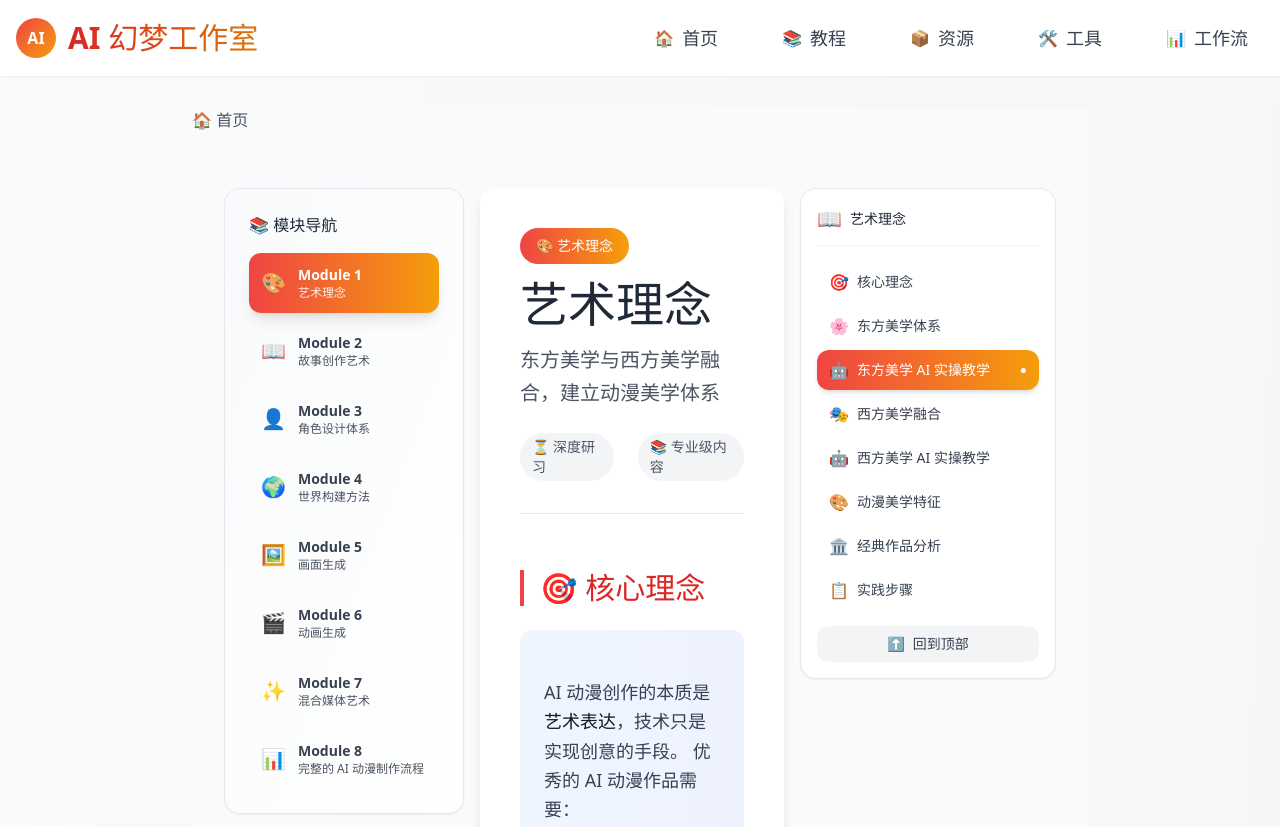
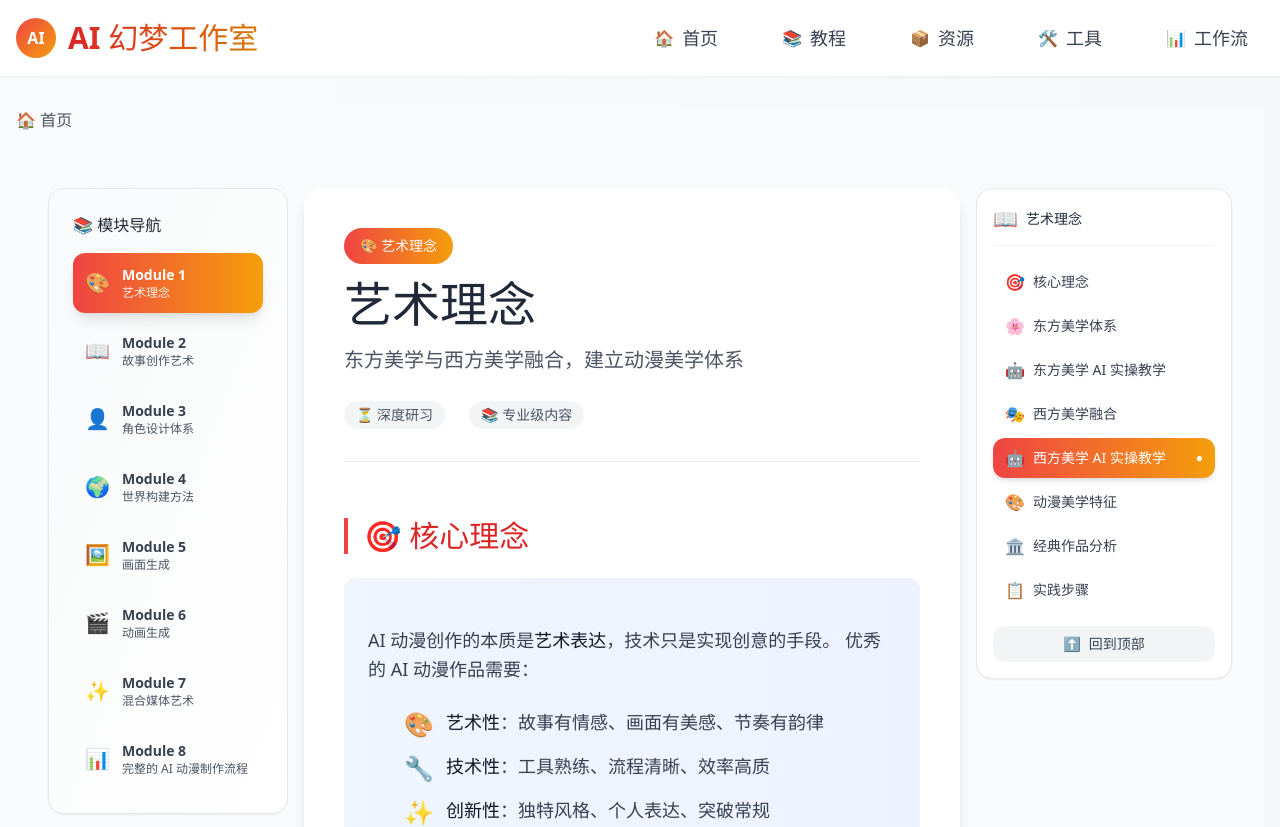
Before and after one commit to rouyundemao/ai-anime-studio, a React (Vite) app in the folder frontend/: page /module-1 in a window 1280 px wide. Shown: the top 827 px of the page. Built offline with nearby package versions, Linux system fonts and the light colour scheme; a small style sheet from the web is missing; a web font is replaced by a local one.

Commit message:
fix: Layout 布局修复 - 模块页面全宽显示，移除 max-w-4xl 限制

```diff
--- a/frontend/src/components/Layout.tsx
+++ b/frontend/src/components/Layout.tsx
@@ -33,11 +33,14 @@ function Layout() {
     <div className="min-h-screen bg-gradient-to-br from-gray-50 to-gray-100 dark:from-[#1a1a1a] dark:to-[#1a1a1a] flex flex-col">
       <Header />
 
-      {/* 主内容区域 - 添加移动端底部导航的空间 */}
+      {/* 主内容区域 - 模块页面全宽，其他页面居中 */}
       <main className={`flex-1 px-4 py-6 md:py-8 ${isModulePage ? 'pb-24 md:pb-8' : ''}`}>
-        <div className="max-w-4xl mx-auto">
-          <Outlet />
-        </div>
+        {!isModulePage && (
+          <div className="max-w-4xl mx-auto">
+            <Outlet />
+          </div>
+        )}
+        {isModulePage && <Outlet />}
       </main>
 
       <Footer />
```
